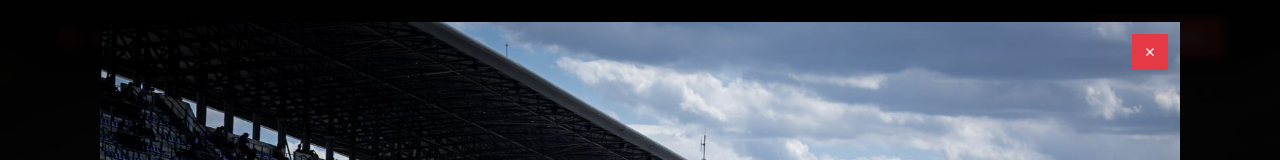
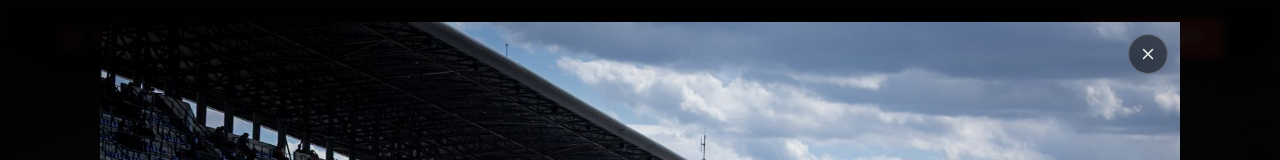
Before and after one commit to Jabbalh/ride4changev2, a Vue app: page / in a window 1280 px wide. Both pictures are taken after a click on the button 807 px from the left and 625 px from the top of the page. Shown: the top 160 px of the page. Built offline with nearby package versions, Linux system fonts and the light colour scheme; no server answers; the database is empty.

Commit message:
Modification popin

```diff
--- a/src/views/HomeView.vue
+++ b/src/views/HomeView.vue
@@ -35,7 +35,7 @@
         </div>
         <div class="intro-values">
           <div v-for="v in values" :key="v.title" class="value-card">
-            <button type="button" class="value-icon" :aria-label="`Agrandir la photo : ${v.title}`" @click="openPhoto(v)">
+            <button type="button" class="value-icon" :aria-label="`Agrandir la photo : ${v.title}`" @click="openPhoto(v)" @pointerenter="preloadLarge(v)" @focus="preloadLarge(v)">
               <img :src="baseUrl + v.icon" :alt="v.title">
             </button>
             <h3>{{ v.title }}</h3>
@@ -159,10 +159,15 @@
     </section>
 
     <!-- PHOTO AGRANDIE -->
-    <dialog ref="photoDialog" class="photo-dialog" @click.self="closePhoto">
-      <figure v-if="openedPhoto">
-        <button type="button" class="photo-dialog-close" aria-label="Fermer" @click="closePhoto">✕</button>
-        <img :src="baseUrl + openedPhoto.large" :alt="openedPhoto.title">
+    <dialog ref="photoDialog" class="photo-dialog" :class="{ closing }" @click.self="closePhoto" @cancel.prevent="closePhoto">
+      <figure v-if="openedPhoto" :key="openedPhoto.icon" :style="{ '--w': openedPhoto.w, '--h': openedPhoto.h }">
+        <button type="button" class="photo-dialog-close" aria-label="Fermer" @click="closePhoto">
+          <svg viewBox="0 0 24 24" width="18" height="18" aria-hidden="true">
+            <path d="M6 6l12 12M18 6L6 18" stroke="currentColor" stroke-width="2" stroke-linecap="round" />
+          </svg>
+        </button>
+        <!-- Vignette (déjà en cache) affichée tout de suite, remplacée par la grande version dès qu'elle est chargée -->
+        <img :src="baseUrl + (largeReady ? openedPhoto.large : openedPhoto.icon)" :alt="openedPhoto.title">
         <figcaption>{{ openedPhoto.title }}</figcaption>
       </figure>
     </dialog>
@@ -170,7 +175,7 @@
 </template>
 
 <script setup lang="ts">
-import { ref, onMounted, onUnmounted } from 'vue'
+import { ref, nextTick, onMounted, onUnmounted } from 'vue'
 import SocialFloat from "@/components/SocialFloat.vue";
 import { useNextEvent } from '@/composables/useEvents'
 
@@ -246,22 +251,59 @@ onUnmounted(() => {
 const anneeExistance = new Date().getFullYear() - 2025;
 
 const values = [
-  { icon: 'lemans.jpg', large: 'lemans-grand.jpg', title: 'Les compétitions', desc: 'PMR Bridgestone & Bol d’argent .' },
-  { icon: 'partenaire.jpg', large: 'partenaire-grand.jpg', title: 'Nos partenaires', desc: '' },
-  { icon: 'initiation.jpg', large: 'initiation-grand.jpg', title: 'Initiation et Roulages', desc: "Le Mans & Fay de Bretagne." },
-  { icon: 'solidarite.jpg', large: 'solidarite-grand.jpg', title: 'La Solidarité', desc: "Parce que sans amis ou bénévoles rien n’es possible." },
+  { icon: 'lemans.jpg', large: 'lemans-grand.jpg', w: 1600, h: 1067, title: 'Les compétitions', desc: 'PMR Bridgestone & Bol d’argent .' },
+  { icon: 'partenaire.jpg', large: 'partenaire-grand.jpg', w: 1200, h: 1600, title: 'Nos partenaires', desc: '' },
+  { icon: 'initiation.jpg', large: 'initiation-grand.jpg', w: 1600, h: 1067, title: 'Initiation et Roulages', desc: "Le Mans & Fay de Bretagne." },
+  { icon: 'solidarite.jpg', large: 'solidarite-grand.jpg', w: 1600, h: 1067, title: 'La Solidarité', desc: "Parce que sans amis ou bénévoles rien n’es possible." },
 ]
 
 // PHOTO AGRANDIE : <dialog> natif (Échap, focus et fond inerte gérés par le navigateur)
 type Value = (typeof values)[number]
 const photoDialog = ref<HTMLDialogElement>()
 const openedPhoto = ref<Value>()
+const largeReady = ref(false)
+const closing = ref(false)
+const CLOSE_MS = 180 // durée de l'animation de fermeture (voir photo-out dans le CSS)
+let closeTimer: ReturnType<typeof setTimeout> | undefined
 
-const openPhoto = (v: Value) => {
+// Précharge la grande version au survol : elle est souvent prête avant le clic
+const preloaded = new Map<string, Promise<void>>()
+function preloadLarge(v: Value): Promise<void> {
+  let p = preloaded.get(v.large)
+  if (!p) {
+    const img = new Image()
+    img.src = baseUrl + v.large
+    p = img.decode().catch(() => {})
+    preloaded.set(v.large, p)
+  }
+  return p
+}
+
+async function openPhoto(v: Value) {
+  clearTimeout(closeTimer)
+  closing.value = false
   openedPhoto.value = v
-  photoDialog.value?.showModal()
+  largeReady.value = false
+  // Attendre que Vue affiche la nouvelle photo avant d'ouvrir : sinon la précédente apparaît un instant
+  await nextTick()
+  if (!photoDialog.value?.open) photoDialog.value?.showModal()
+  await preloadLarge(v)
+  // Comparaison par fichier : openedPhoto.value est un proxy réactif, jamais === v
+  if (openedPhoto.value?.large === v.large) largeReady.value = true
 }
-const closePhoto = () => photoDialog.value?.close()
+
+function closePhoto() {
+  const dialog = photoDialog.value
+  if (!dialog?.open || closing.value) return
+  const finish = () => {
+    dialog.close()
+    closing.value = false
+    openedPhoto.value = undefined
+  }
+  if (matchMedia('(prefers-reduced-motion: reduce)').matches) return finish()
+  closing.value = true
+  closeTimer = setTimeout(finish, CLOSE_MS)
+}
 const actions = [
   { tag: 'Courses', emoji: '🏁', color: 'linear-gradient(135deg,#1f1a1a,#2d1f00)', title: 'Le Mans, Spa Francorchamps, Le Castellet', desc: '' },
   { tag: 'Initiations circuit', emoji: '🪖', color: 'linear-gradient(135deg,#1a1f1a,#1f2d1f)', title: 'Nos initiations et roulages', desc: 'Pour les handis comme les valides ' },
@@ -391,9 +433,25 @@ const testimonials = [
 }
 .photo-dialog::backdrop { background: rgba(0,0,0,0.92); backdrop-filter: blur(4px); }
 .photo-dialog figure { position: relative; margin: 0; }
+/* Taille calculée d'après les dimensions de la grande photo (--w, --h) : la vignette et la grande
+   version s'affichent exactement au même format, sans saut quand l'une remplace l'autre */
 .photo-dialog img {
-  max-width: calc(100vw - 2rem); max-height: calc(100vh - 5rem);
-  width: auto; height: auto; margin: 0 auto;
+  width: min(calc(100vw - 2rem), calc((100vh - 5rem) * var(--w) / var(--h)), calc(var(--w) * 1px));
+  aspect-ratio: var(--w) / var(--h);
+  height: auto; object-fit: cover; margin: 0 auto;
+}
+
+/* Animations d'ouverture et de fermeture */
+.photo-dialog[open] figure { animation: photo-in 0.22s ease-out; }
+.photo-dialog[open]::backdrop { animation: backdrop-in 0.22s ease-out; }
+.photo-dialog.closing figure { animation: photo-out 0.18s ease-in forwards; }
+.photo-dialog.closing::backdrop { animation: backdrop-out 0.18s ease-in forwards; }
+@keyframes photo-in { from { opacity: 0; transform: scale(0.96); } }
+@keyframes photo-out { to { opacity: 0; transform: scale(0.96); } }
+@keyframes backdrop-in { from { opacity: 0; } }
+@keyframes backdrop-out { to { opacity: 0; } }
+@media (prefers-reduced-motion: reduce) {
+  .photo-dialog figure, .photo-dialog::backdrop { animation: none !important; }
 }
 .photo-dialog figcaption {
   margin-top: 0.75rem; text-align: center;
@@ -401,12 +459,15 @@ const testimonials = [
   letter-spacing: 0.15em; text-transform: uppercase; color: var(--grey-light);
 }
 .photo-dialog-close {
-  position: absolute; top: 0.75rem; right: 0.75rem;
-  background: var(--red); border: none; color: var(--white);
-  width: 36px; height: 36px; cursor: pointer;
-  font-size: 0.85rem; transition: background 0.3s;
+  position: absolute; top: 0.75rem; right: 0.75rem; z-index: 1;
+  width: 40px; height: 40px; border-radius: 50%;
+  display: flex; align-items: center; justify-content: center;
+  background: rgba(13,13,13,0.55); backdrop-filter: blur(6px);
+  border: 1px solid rgba(255,255,255,0.25); color: var(--white);
+  cursor: pointer; transition: background 0.2s, border-color 0.2s, transform 0.2s;
 }
-.photo-dialog-close:hover { background: var(--red-dark); }
+.photo-dialog-close:hover { background: rgba(13,13,13,0.8); border-color: var(--red); color: var(--red); transform: rotate(90deg); }
+.photo-dialog-close:focus-visible { outline: 2px solid var(--red); outline-offset: 2px; }
 .value-card h3 {
   font-family: 'Barlow Condensed',sans-serif; font-size: 1rem;
   letter-spacing: 0.15em; text-transform: uppercase; margin-bottom: 0.5rem;
```
